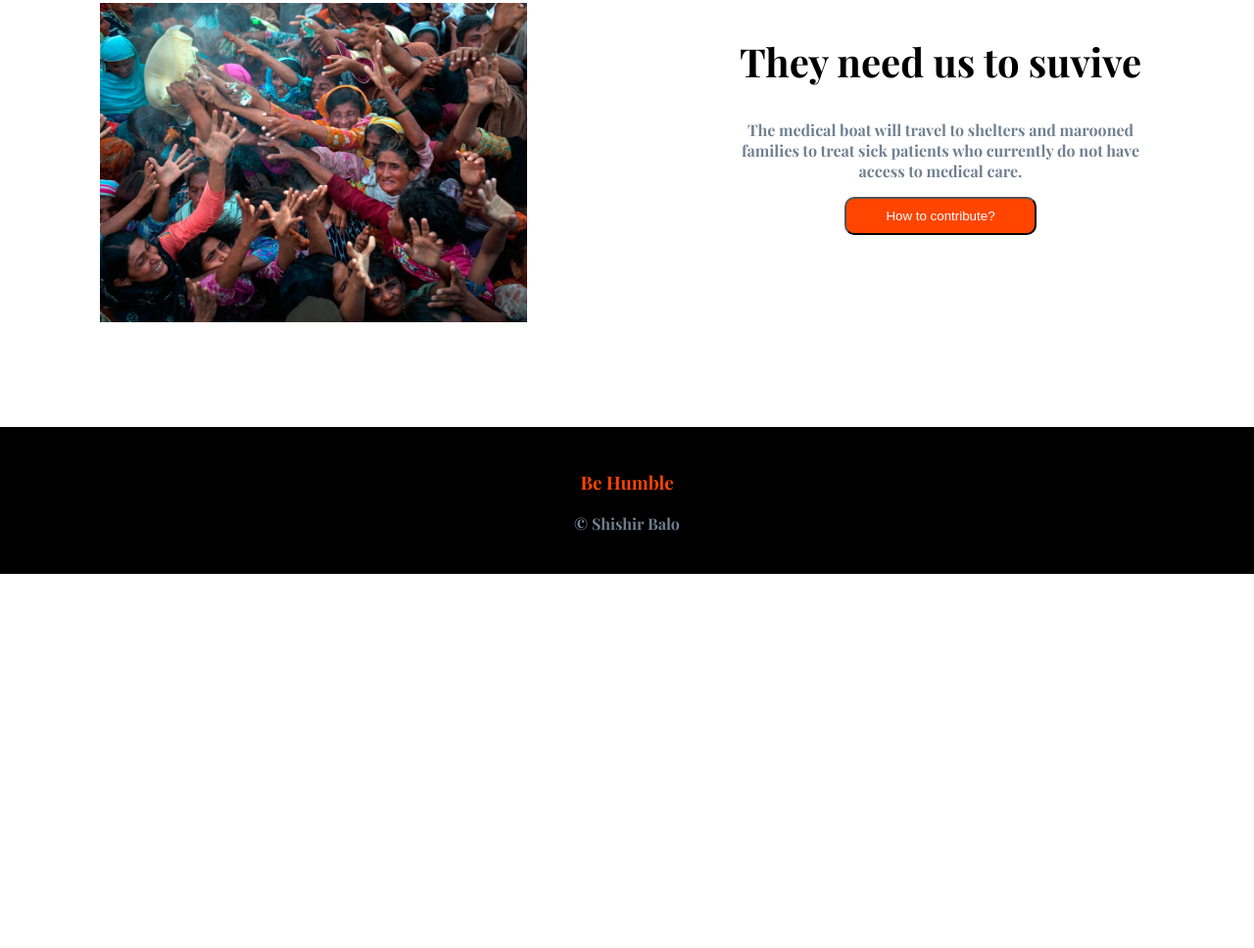
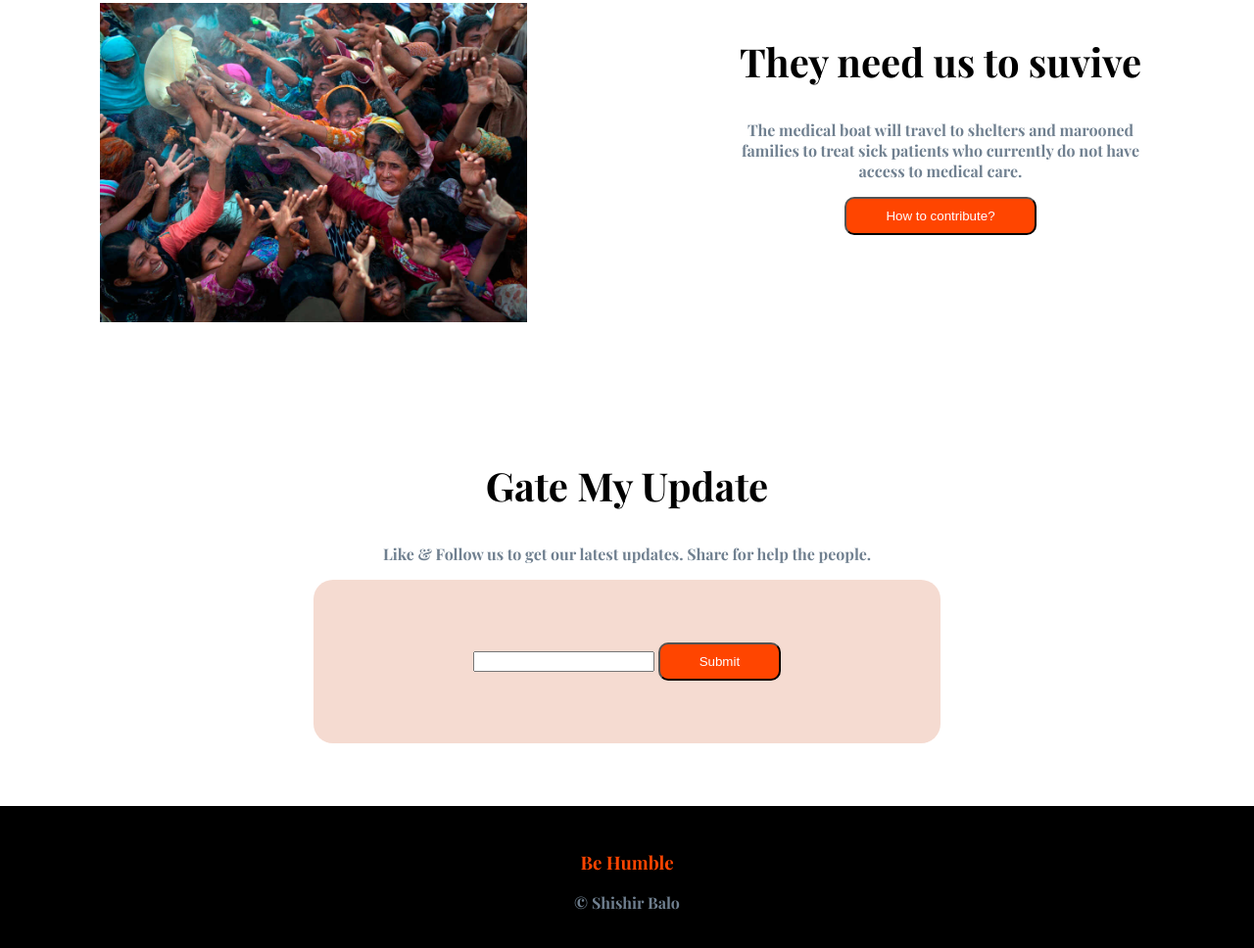
Before and after one commit to ShishirBalo/sylhet-flood-relief, a plain HTML site: page index.html in a window 1280 px wide. Shown: the part 2459-3427 px from the top of the page at 98% size. Before the commit the page ends 3045 px from the top, so only its background shows below. Drawn offline with nearby package versions, Linux system fonts and the light colour scheme.

Commit message:
submit button

```diff
--- a/index.html
+++ b/index.html
@@ -91,6 +91,16 @@
             <button class="donate-button">How to contribute?</button>
         </div>
     </section>
+    <div>
+        <h2>Gate My Update</h2>
+        <p>Like & Follow us to get our latest updates.
+            Share for help the people.
+        </p>
+    </div>
+    <div class="submit">
+        <input type="cheekbox">
+        <button class="donate-button">Submit</button>
+    </div>
 </body>
 <footer>
     <h3 class="footer-color">Be Humble</h3>
--- a/style.css
+++ b/style.css
@@ -77,13 +77,6 @@ p {
     width: 100%;
 }
 
-.button {
-    color: white;
-    text-decoration: none;
-    background-color: orangered;
-    padding: 10px 40px;
-    border-radius: 10px;
-}
 
 
 
@@ -96,3 +89,11 @@ footer {
 .footer-color {
     color: orangered;
 }
+
+.submit {
+    background-color: rgb(245, 219, 209);
+    padding: 5%;
+    margin-left: 25%;
+    margin-right: 25%;
+    margin-bottom: 5%;
+    border-radius: 20px;
```
